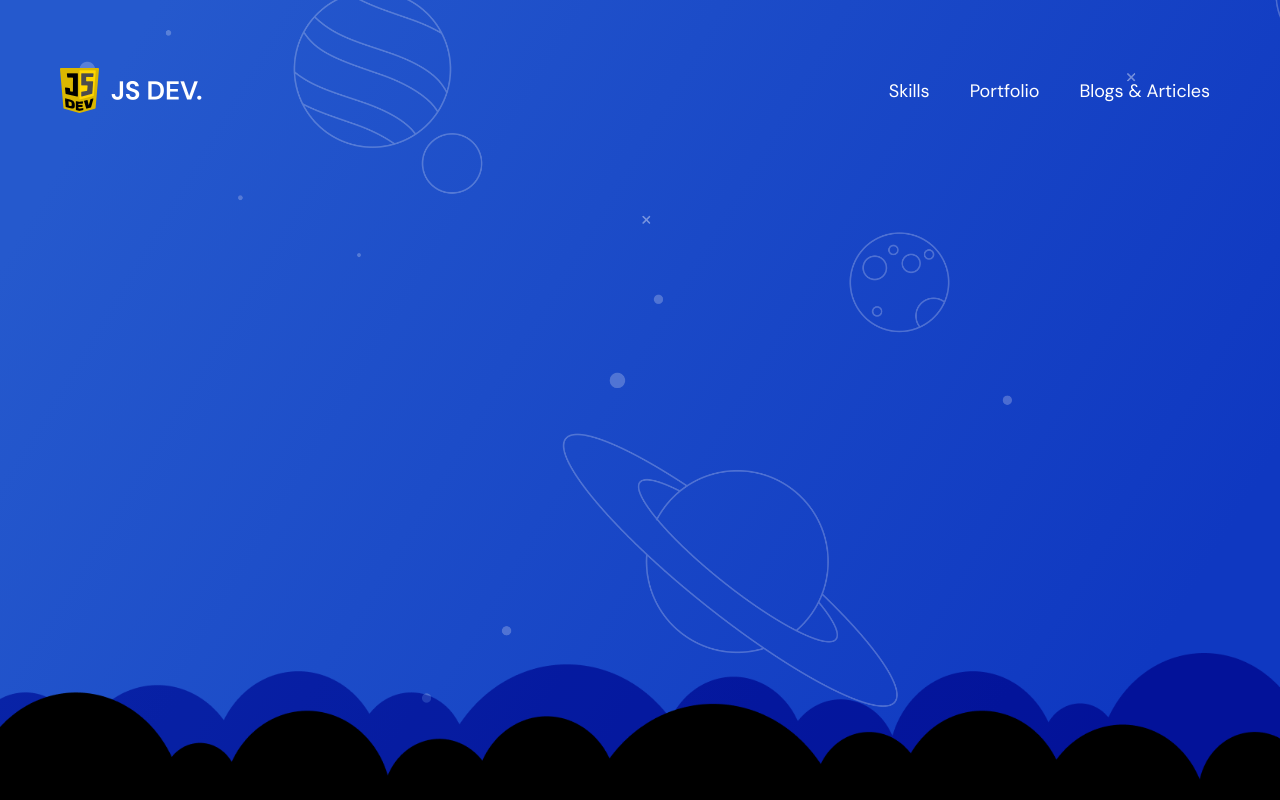
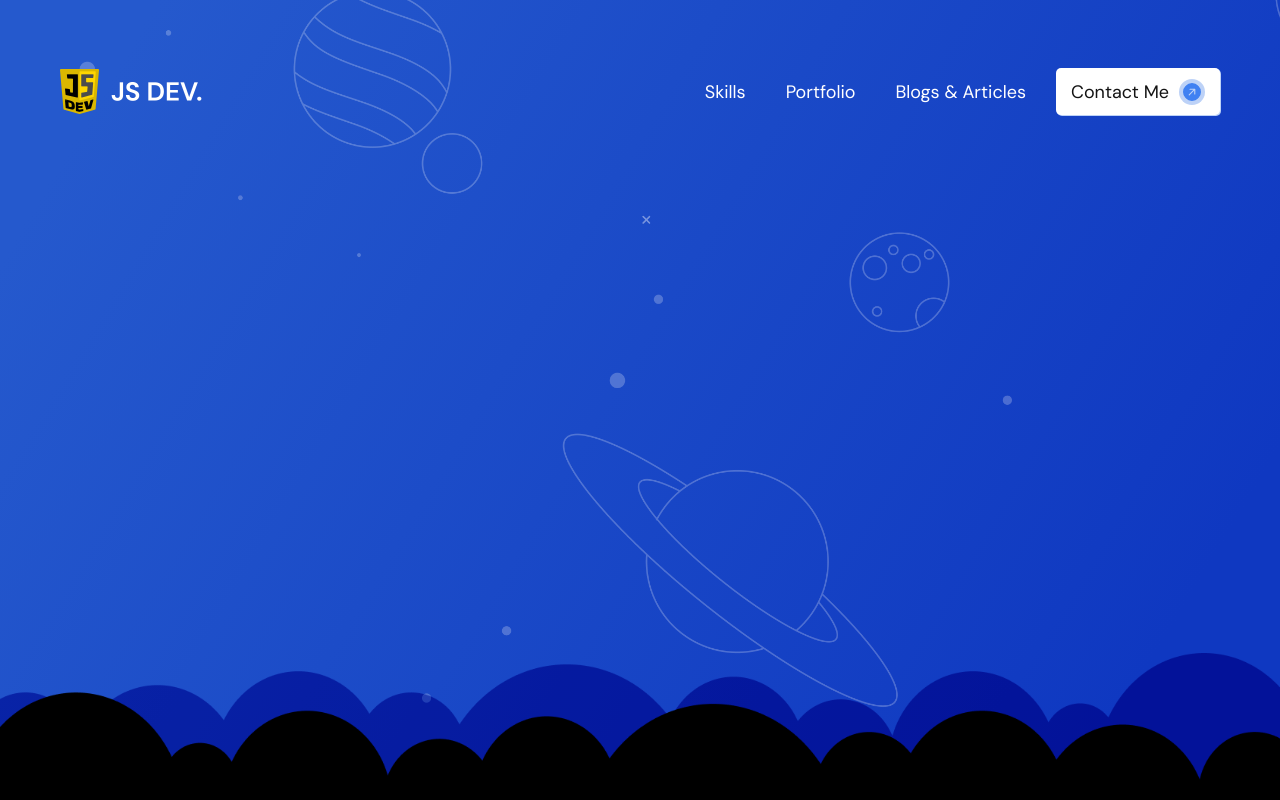
Before and after one commit to freetimezp/js-portfolio-11-web-dev, a React (Create React App) app: page / in a window 1280 px wide. Built offline with nearby package versions, Linux system fonts and the light colour scheme.

Commit message:
05. js-portfolio-11-web-dev. Call-to-action, Arrow component.

```diff
--- a/package.json
+++ b/package.json
@@ -8,6 +8,7 @@
     "@testing-library/user-event": "^13.5.0",
     "react": "^18.2.0",
     "react-dom": "^18.2.0",
+    "react-icons": "^4.8.0",
     "react-scripts": "5.0.1",
     "sass": "^1.59.3",
     "web-vitals": "^2.1.4"
--- a/src/components/intro/navigation-bar/index.jsx
+++ b/src/components/intro/navigation-bar/index.jsx
@@ -1,6 +1,7 @@
 import React from 'react';
 
 import logo from '../../../images/logo.png';
+import CallToAction from '../../shared/CallToAction';
 
 import './style.scss';
 
@@ -14,6 +15,7 @@ const Navigation = () => {
                 <span className="navigation-item">Skills</span>
                 <span className="navigation-item">Portfolio</span>
                 <span className="navigation-item">Blogs & Articles</span>
+                <CallToAction text="Contact Me" />
             </div>
         </div>
     );
--- a/src/components/intro/navigation-bar/style.scss
+++ b/src/components/intro/navigation-bar/style.scss
@@ -26,7 +26,7 @@
         .navigation-item {
             color: $white;
             @include typography(18px, 400, 1);
-            margin-left: 20px;
+            margin-right: 20px;
             padding: 5px 10px;
             box-shadow: inset 0 0 0 0 $white;
             transition: all 0.4s ease-in-out;
--- /dev/null
+++ b/src/components/shared/Arrow/index.jsx
@@ -0,0 +1,15 @@
+import React from 'react';
+
+import { BsFillArrowRightCircleFill } from 'react-icons/bs';
+
+import './style.scss';
+
+const Arrow = () => {
+    return (
+        <span className="arrow-icon">
+            <BsFillArrowRightCircleFill />
+        </span>
+    );
+}
+
+export default Arrow;
--- /dev/null
+++ b/src/components/shared/Arrow/style.scss
@@ -0,0 +1,18 @@
+@import '../../../style-config/variable.scss';
+@import '../../../style-config/mixins.scss';
+
+.arrow-icon {
+    width: 26px;
+    height: 26px;
+    background: #bdd2f7;
+    border-radius: 41px;
+    display: flex;
+    align-items: center;
+    justify-content: center;
+    margin-left: 10px;
+    transition: all 0.4s ease-in-out;
+    svg {
+        transform: rotate(-45deg);
+        color: #4081f2;
+    }
+}
--- /dev/null
+++ b/src/components/shared/CallToAction/index.jsx
@@ -0,0 +1,16 @@
+import React from 'react';
+
+import Arrow from '../Arrow';
+
+import './style.scss';
+
+const CallToAction = ({ text }) => {
+    return (
+        <div className='call-to-action'>
+            <span className="text">{text}</span>
+            <Arrow />
+        </div>
+    );
+}
+
+export default CallToAction;
--- /dev/null
+++ b/src/components/shared/CallToAction/style.scss
@@ -0,0 +1,41 @@
+@import '../../../style-config/variable.scss';
+@import '../../../style-config/mixins.scss';
+
+.call-to-action {
+    height: 47px;
+    width: fit-content;
+    padding: 0 15px;
+    background: $white;
+    border-radius: 5px;
+    display: flex;
+    align-items: center;
+    justify-content: center;
+    color: $black-light;
+    cursor: pointer;
+    position: relative;
+    overflow: hidden;
+    box-shadow: 1px 1px 0 0 #bdd2f7;
+    transition: all 0.5s ease-in-out;
+    @include typography(18px, 400, 1);
+    &:hover {
+        &::before {
+            transform: translateX(0);
+        }
+    }
+    .text,
+    .arrow-icon {
+        position: relative;
+        z-index: 1;
+    }
+    &::before {
+        content: '';
+        position: absolute;
+        left: 0;
+        width: 100%;
+        height: 100%;
+        background: $yellow;
+        z-index: 0;
+        transform: translateX(-100%);
+        transition: all 0.5s ease-in-out;
+    }
+}
```
Also changed, not shown: 1 other file (tests, documents, lock files or other folders).
